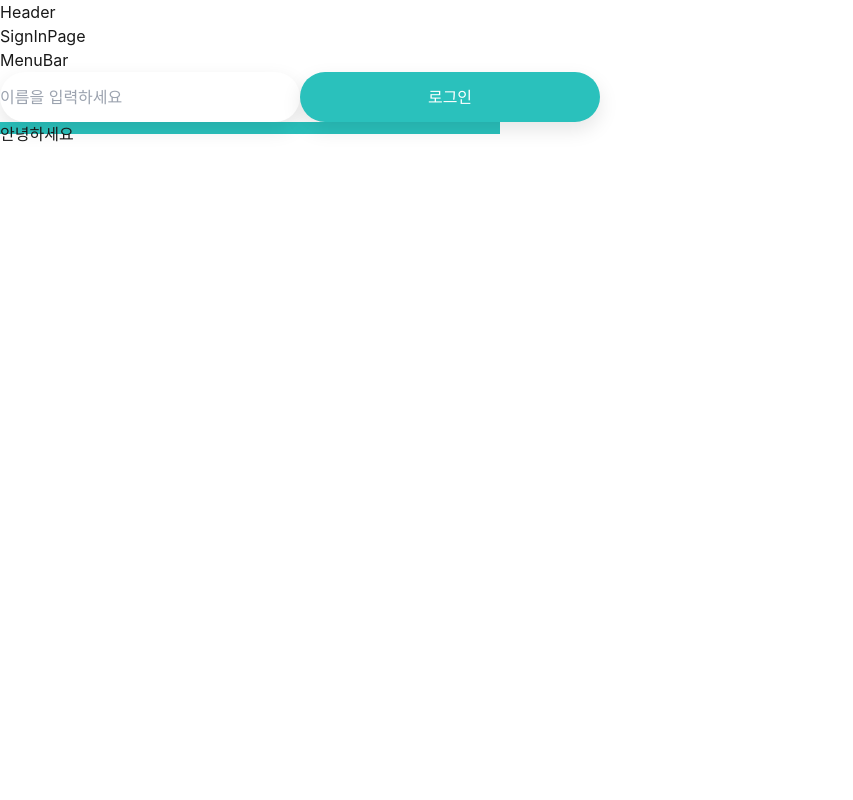
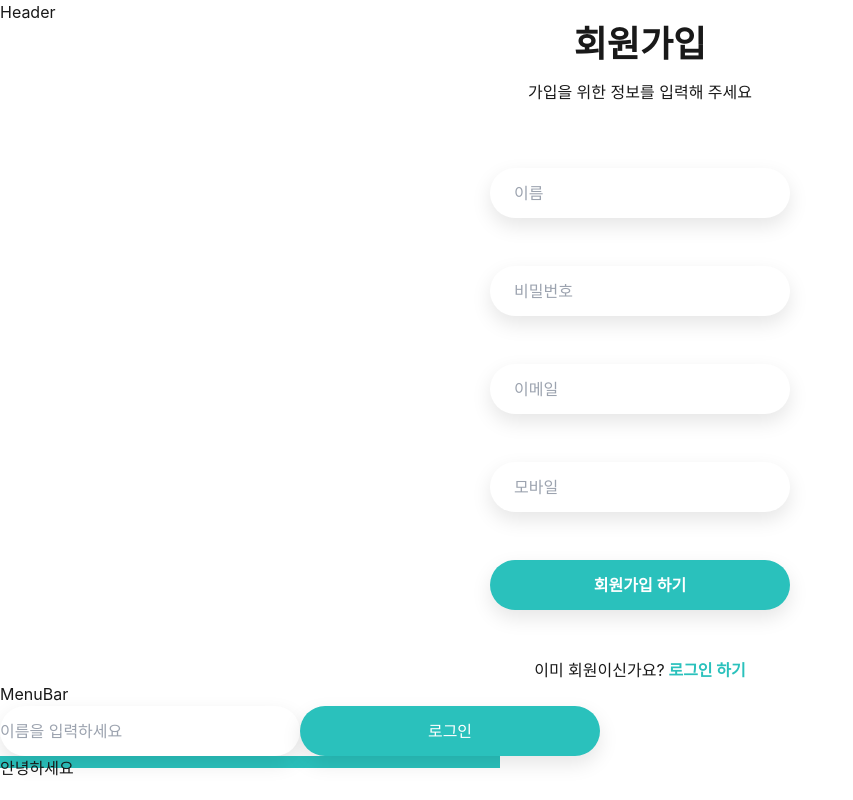
Before and after one commit to whtmdgn1409/Mini-Project-6-FE, a React (Vite) app: page /signin in a window 1280 px wide. Shown: the whole page, without its empty margins (0-853 px from the left). Built offline with nearby package versions, Linux system fonts and the light colour scheme; a web font is replaced by a local one.

Commit message:
[#8] Feat: 회원가입 페이지 필수 정보창 마크업

```diff
--- a/src/pages/SignInPage/index.tsx
+++ b/src/pages/SignInPage/index.tsx
@@ -3,7 +3,43 @@ import React from 'react';
 type Props = {};
 
 const SignInPage = (props: Props) => {
-  return <div>SignInPage</div>;
+  return (
+    <section>
+      <h1 className='text-4xl font-bold text-center'>회원가입</h1>
+      <p className='text-center mt-4 mw-lGray'>
+        가입을 위한 정보를 입력해 주세요
+      </p>
+      <form className='flex-col mt-16 text-center'>
+        <div>
+          <label htmlFor='name'></label>
+          <input type='text' className='mwInput pl-6' placeholder='이름' />
+        </div>
+        <div className='mt-12'>
+          <label htmlFor='password'></label>
+          <input
+            type='password'
+            className='mwInput pl-6'
+            placeholder='비밀번호'
+          />
+        </div>
+        <div className='mt-12'>
+          <label htmlFor='text'></label>
+          <input type='email' className='mwInput pl-6' placeholder='이메일' />
+        </div>
+        <div className='mt-12'>
+          <label htmlFor='mobile'></label>
+          <input type='text' className='mwInput pl-6' placeholder='모바일' />
+        </div>
+        <button className='mwBtn !w-[300px] font-semibold mt-12'>
+          회원가입 하기
+        </button>
+      </form>
+      <p className='mt-12 text-center'>
+        이미 회원이신가요?
+        <button className='font-bold text-mw'>&nbsp;로그인 하기</button>
+      </p>
+    </section>
+  );
 };
 
 export default SignInPage;
```
